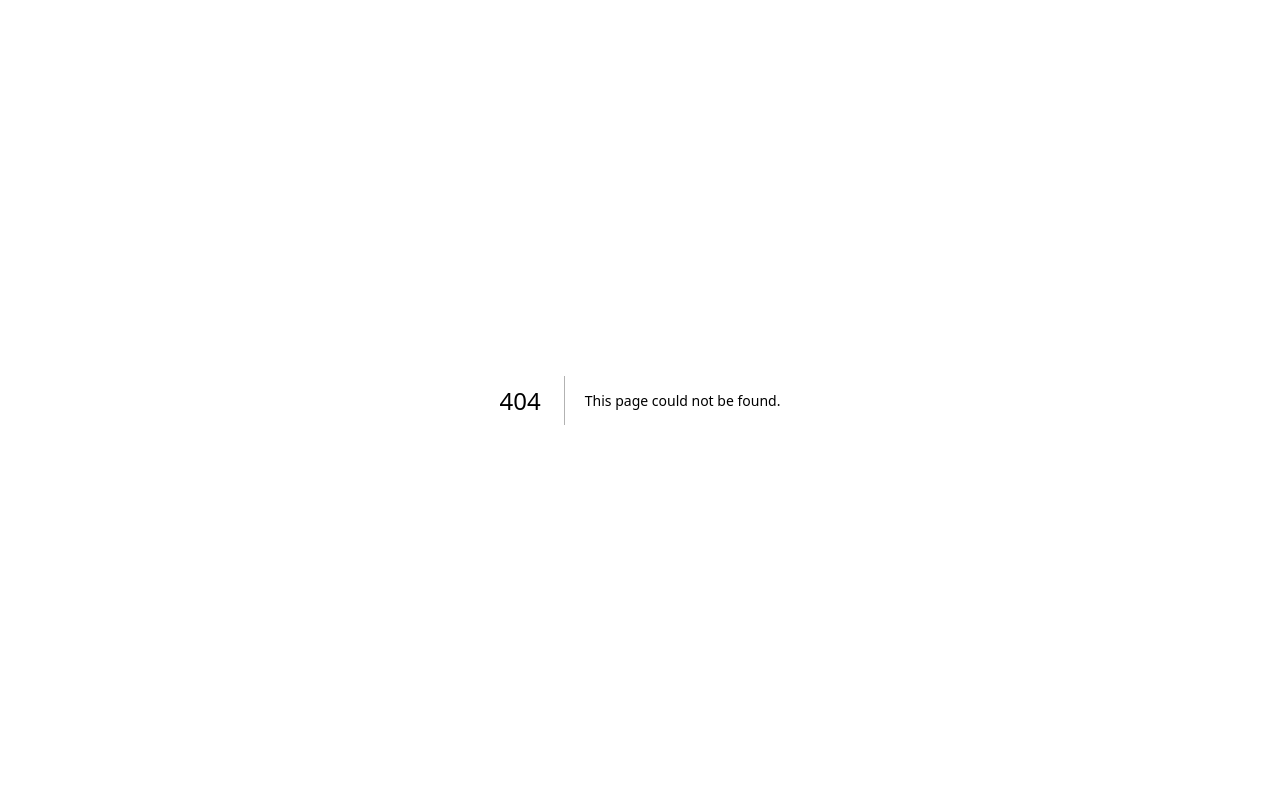
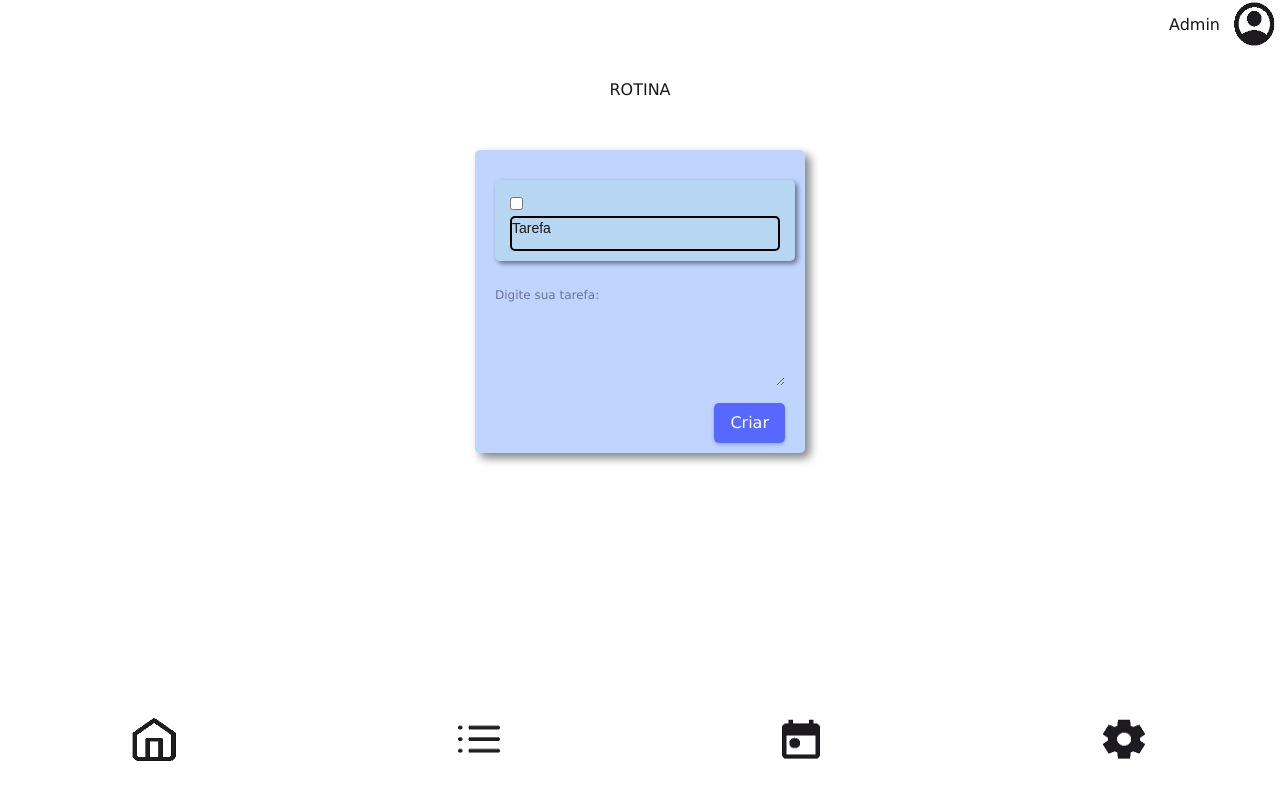
Before and after one commit to theonv/T-Pago, a Next.js app in the folder tp/: page /home in a window 1280 px wide. Before the commit this address had no page. Built offline with nearby package versions, Linux system fonts and the light colour scheme.

Commit message:
página home iniciada

```diff
--- /dev/null
+++ b/tp/src/app/home/page.js
@@ -0,0 +1,46 @@
+import '../../estilos/home.css'
+
+const dadosJson = require('../../funcao/dados.json');
+const email = dadosJson.email;
+const senha = dadosJson.senha;
+const nome = dadosJson.nome;
+
+export default function Home() {
+  return (
+    <>
+        <header>
+        <div class="cliente">{nome}</div>
+        <picture>
+            <img src="../img/icon.png" alt="símbolo de ícone de perfil"/>
+        </picture>
+    </header>
+    <div class="corpo">
+        <h1 class="titulo">
+            ROTINA
+        </h1>
+    </div>
+    <main>
+        <div class="qdd">
+            <div class="content-box" id="contentBox">
+                <input type="checkbox" id="myCheckbox"></input>
+                <p id="displayText" class="p-style">Tarefa</p>
+            </div>
+            <div class="container">
+                <textarea id="put" type="text" placeholder="Digite sua tarefa:"></textarea>
+                <label id="criar-trf">
+                    <button class="button" id="createButton">Criar</button>
+                </label>
+            </div>
+        </div>
+    </main>
+    <footer>
+        <picture class="options">
+            <img src="../img/home.png" alt="" onclick="home()"/>
+            <img src="../img/3s.png" alt="" onclick="listas()"/>
+            <img src="../img/calendario.png" alt="" onclick="calendario()"/>
+            <img src="../img/engrenagem.png" alt="" onclick="config()"/>
+        </picture>
+    </footer>
+    </>
+  );
+}
--- /dev/null
+++ b/tp/src/estilos/home.css
@@ -0,0 +1,304 @@
+body {
+    min-height: 95vh;
+    max-height: 100vh;
+    position: relative;
+}
+
+header {
+    display: flex;
+    justify-content: flex-end;
+    align-items: center;
+}
+
+.corpo {
+    height: 10vh;
+    display: flex;
+    justify-content: center;
+    align-items: center;
+}
+
+.box {
+    width: 300px;
+    height: 50px;
+    background-color: #5768FF;
+    border-radius: 15px;
+    display: flex;
+    align-items: center;
+    justify-content: space-between;
+    padding: 0 10px;
+}
+
+main {
+    height: 40vh;
+    display: flex;
+    justify-content: center;
+    align-items: center;
+}
+
+.qdd {
+    background-color: rgba(0, 89, 255, 0.25);
+    padding: 10px;
+    min-width: 40vh;
+    min-height: 20vh;
+    border-radius: 5px;
+    box-shadow: 5px 5px 10px rgba(0, 0, 0, 0.493);
+}
+
+footer {
+    position: absolute;
+    bottom: 0;
+    left: 0;
+    right: 0;
+}
+
+.cliente {
+    padding-right: 10px;
+}
+
+img {
+    height: 50px;
+    width: 50px;
+    justify-self: center;
+    align-self: center;
+}
+
+.options {
+    display: grid;
+    grid-template-columns: repeat(4, 1fr);
+    gap: 10px;
+}
+
+.task {
+    margin-left: 10px;
+}
+
+#checkbox {
+    height: 24px;
+    width: 24px;
+    margin-left: 10px;
+}
+
+/* Botão de Criar Tarefas */
+.criar-tarefa {
+    margin-top: 20px;
+    padding: 10px 20px;
+    background-color: #4CAF50;
+    color: white;
+    border: none;
+    border-radius: 5px;
+    cursor: pointer;
+}
+
+.criar-tarefa:hover {
+    background-color: #45a049;
+}
+.exercicio {
+    display: flex;
+    align-items: center;
+    background-color: #5A5AFF;
+    color: black;
+    font-weight: bold;
+    padding: 10px 20px;
+    border-radius: 8px;
+    border: none;
+    cursor: pointer;
+    font-size: 16px;
+    gap: 10px;
+    width: fit-content;
+
+}
+
+.checkbox {
+    appearance: none;
+    width: 18px;
+    height: 18px;
+    border: 2px solid black;
+    border-radius: 4px;
+    position: relative;
+    cursor: pointer;
+}
+
+.checkbox:checked::after {
+    content: '✔';
+    font-size: 14px;
+    color: black;
+    position: absolute;
+    top: -1px;
+    left: 2px;
+}
+footer{
+    padding-bottom: 34px;
+}
+
+.container {
+    position: relative; /* Define o contexto de referência */
+    width: 100%;
+    height: 100%;
+    min-height: 20vh;
+    padding: 10px;
+}
+
+#criar-trf {
+    position: absolute; /* O filho vai se posicionar em relação ao pai */
+    bottom: 0; /* Alinha ao fundo */
+    right: 0; /* Alinha à direita */
+}
+
+#put {
+    height: 100px;
+    width: 100%;
+    border-radius: 5px;
+    box-shadow: rgba(0, 0, 0, 0.493);
+    font-size: 12px;
+    font-weight: normal;
+    max-width: 40vh;
+    max-height: 40vh;
+}
+
+#put:focus {
+    outline: none;
+    border-color: rgba(0, 187, 255, 0.5);
+    box-shadow: rgba(0, 0, 0, 0.493);
+}
+
+.content-box {
+    width: 300px;
+    padding: 15px;
+    margin-top: 20px;
+    background-color: rgba(173, 216, 230, 0.5);
+    border-radius: 5px;
+    font-family: Arial, sans-serif;
+    font-size: 14px;
+    position: relative;
+    box-shadow: 2.5px 2.5px 5px rgba(0, 0, 0, 0.493);
+    margin-left: 10px;
+}
+
+.content-box input[type="checkbox"] {
+
+}
+
+.p-style {
+    border: black solid 2px;
+    border-radius: 5px;
+    padding-bottom: 10px;
+}
+
+
+/* Estilo do item de tarefa */
+.task-item {
+    display: flex;
+    align-items: center;
+    margin-bottom: 12px;
+    background-color: rgba(173, 216, 230, 0.5);
+    border-radius: 5px;
+    padding: 10px;
+    box-shadow: 2.5px 2.5px 5px rgba(0, 0, 0, 0.493);
+}
+
+.task-item input[type="checkbox"] {
+    margin-right: 10px;
+    min-width: 20px;
+    height: 20px;
+    cursor: pointer;
+}
+
+.task-item .p-style {
+    margin: 0;
+    padding: 10px;
+    flex-grow: 1;
+    word-break: break-word;
+    background: transparent;
+    border: none;
+}
+
+.delete-btn {
+    margin-left: 8px;
+    background: #ff5555;
+    color: white;
+    border: none;
+    border-radius: 50%;
+    width: 25px;
+    height: 25px;
+    cursor: pointer;
+    display: flex;
+    justify-content: center;
+    align-items: center;
+    font-weight: bold;
+}
+
+/* Melhorias no estilo do contêiner */
+.qdd {
+    display: flex;
+    flex-direction: column;
+    max-height: 60vh; /* Altura aumentada para acomodar mais tarefas */
+    overflow-y: auto;
+    position: relative;
+    margin-top: 20px;
+    margin-bottom: 20px;
+}
+
+#contentBox {
+    overflow-y: auto;
+    max-height: 50vh; /* Aumentado para mostrar mais tarefas */
+    padding-bottom: 10px;
+}
+
+.container {
+    position: relative;
+    width: 100%;
+    padding: 10px;
+    margin-top: 15px;
+    padding-bottom: 50px; /* Espaço para o botão abaixo da textarea */
+}
+
+#put {
+    resize: vertical;
+    min-height: 60px;
+    width: 100%;
+    max-width: 100%;
+    box-sizing: border-box;
+}
+
+#criar-trf {
+    position: absolute;
+    right: 10px;
+    bottom: 0; /* Posicionado bem abaixo da textarea */
+    margin: 0;
+    z-index: 10;
+}
+
+.button {
+    padding: 8px 16px;
+    background-color: #5768FF;
+    color: white;
+    border: none;
+    border-radius: 5px;
+    cursor: pointer;
+    box-shadow: 0 2px 4px rgba(0, 0, 0, 0.2);
+}
+
+.button:hover {
+    background-color: #4456ee;
+}
+
+/* Ajustes para o main para permitir mais conteúdo */
+main {
+    height: auto;
+    min-height: 40vh;
+    max-height: 70vh; /* Altura aumentada para o container principal */
+    display: flex;
+    justify-content: center;
+    align-items: flex-start; /* Alinhado ao topo para melhor uso do espaço */
+    padding-bottom: 100px; /* Espaço adicional na parte inferior para o footer */
+}
+
+/* Garantir que o footer fique no lugar correto */
+footer {
+    position: fixed;
+    bottom: 0;
+    left: 0;
+    right: 0;
+    background-color: white; /* Fundo para evitar sobreposição */
+    z-index: 100;
+}
--- a/tp/src/funcao/dados.json
+++ b/tp/src/funcao/dados.json
@@ -1,5 +1,6 @@
 
 {
     "email": "admin@gmail.com",
-    "senha": "admin"
+    "senha": "admin",
+    "nome": "Admin"
 }
--- a/tp/src/funcao/verify.js
+++ b/tp/src/funcao/verify.js
@@ -7,7 +7,7 @@ export function verify(event) {
 
     if (dadosJson.email === email && dadosJson.senha === senha) {
         alert("Login bem-sucedido!");
-        window.location.href = "./login"
+        window.location.href = "./home"
         // Redirecionar ou realizar outra ação após o login bem-sucedido
     }
 
```
